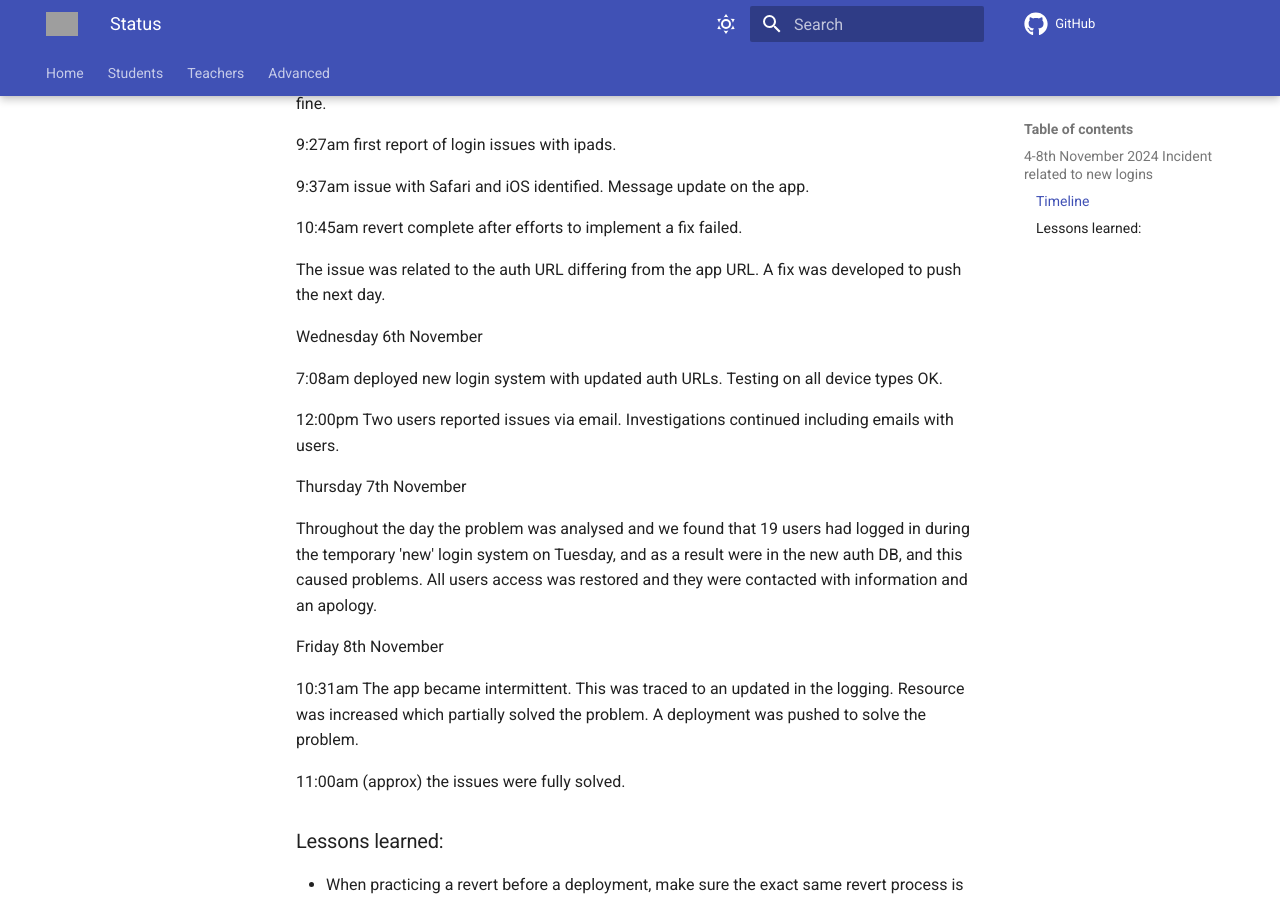
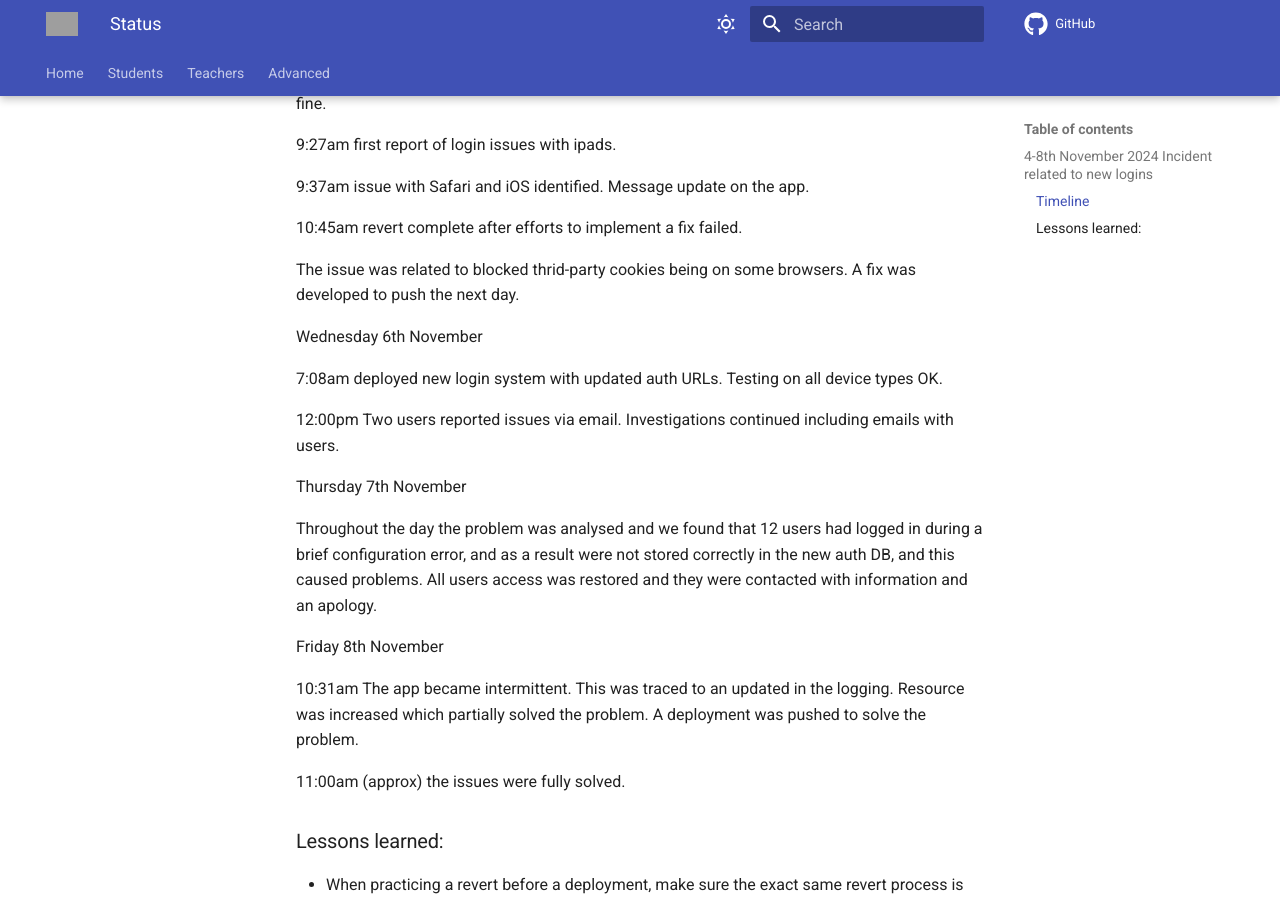
Before and after one commit to lambda-feedback/user-documentation, an MkDocs documentation site: the page built from docs/releases/status.md, in a window 1280 px wide and 900 px high, scrolled down 802 px. Built offline with MkDocs 1.6.1 and Material for MkDocs 9.7.7, drawn with Linux system fonts in a browser that asks for light colours; comment, search, counter and statistics services are not loaded; grey boxes are pictures that could not be loaded.

Commit message:
Create status page

```diff
--- a/docs/releases/status.md
+++ b/docs/releases/status.md
@@ -28,7 +28,7 @@ Tuesday 5th November
 
 10:45am revert complete after efforts to implement a fix failed.
 
-The issue was related to the auth URL differing from the app URL. A fix was developed to push the next day.
+The issue was related to blocked thrid-party cookies being on some browsers. A fix was developed to push the next day.
 
 Wednesday 6th November
 
@@ -38,7 +38,7 @@ Wednesday 6th November
 
 Thursday 7th November
 
-Throughout the day the problem was analysed and we found that 19 users had logged in during the temporary 'new' login system on Tuesday, and as a result were in the new auth DB, and this caused problems. All users access was restored and they were contacted with information and an apology.
+Throughout the day the problem was analysed and we found that 12 users had logged in during a brief configuration error, and as a result were not stored correctly in the new auth DB, and this caused problems. All users access was restored and they were contacted with information and an apology.
 
 Friday 8th November
 
```
